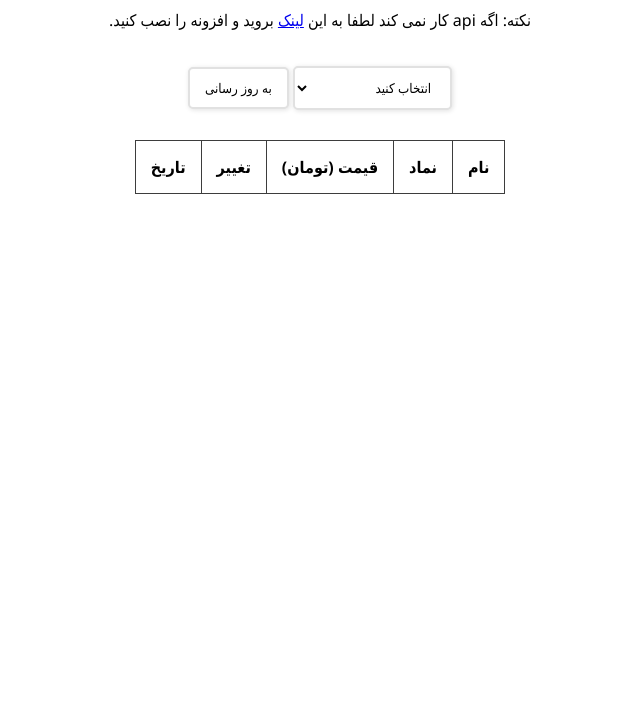
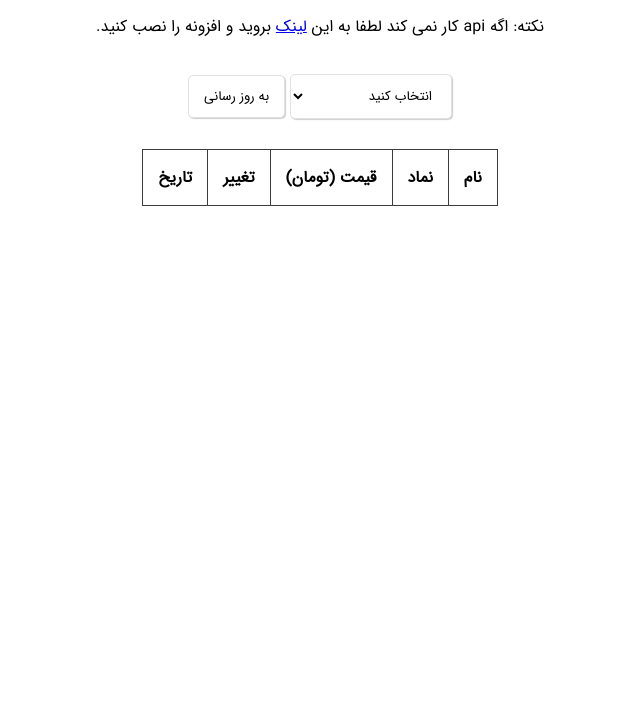
Before and after one commit to effati78/currency_api, a plain HTML site: page index.html in a window 1280 px wide. Shown: the part 76-800 px from the top of the page, without its empty margins (320-960 px from the left). Drawn offline with Linux system fonts and the light colour scheme; no server answers.

Commit message:
Button and select box style edited

```diff
--- a/style.css
+++ b/style.css
@@ -1,3 +1,7 @@
+@font-face{
+    src: url('IRANSansWeb\(FaNum\).ttf');
+    font-family: 'iransans';
+}
 body {
     display: flex;
     flex-direction: column;
@@ -12,7 +16,7 @@ body {
 * {
     margin: 0;
     padding: 0;
-    font-family: 'Segoe UI', Tahoma, Geneva, Verdana, sans-serif;
+    font-family: 'iransans';
 }
 
 *:focus {
@@ -44,9 +48,9 @@ tbody {
 select {
     cursor: pointer;
     background-color: #fff;
-    border: 2px solid #e1e1e1;
+    border: 1px solid #e1e1e1;
     border-radius: 5px;
-    box-shadow: 1px 1px 5px #e1e1e1;
+    box-shadow: 1px 1px 1px #4444;
     padding: 10px 15px;
     margin: 5px 0 30px 0;
 }
@@ -54,9 +58,9 @@ select {
 button{
     cursor: pointer;
     background-color: #fff;
-    border: 2px solid #e1e1e1;
+    border: 1px solid #e1e1e1;
     border-radius: 5px;
-    box-shadow: 1px 1px 5px #e1e1e1;
+    box-shadow: 1px 1px 1px #4444;
     padding: 10px 15px;
     margin: 5px 0 30px 0;
 }
```
